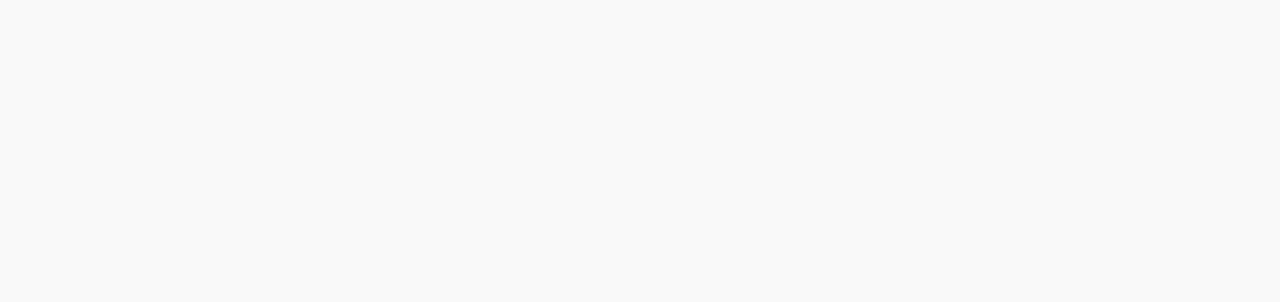
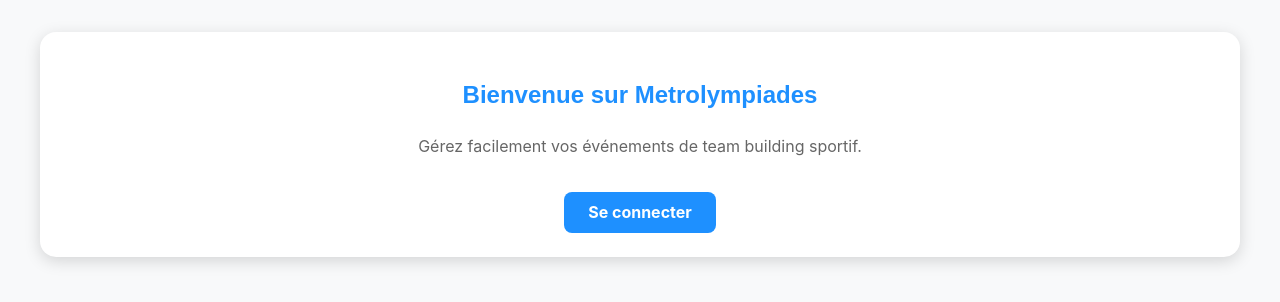
Before and after one commit to SoulLikePlayer/metrolympiade, a Vue app: page / in a window 1280 px wide. Shown: the top 302 px of the page. Built offline with nearby package versions, Linux system fonts and the light colour scheme.

Commit message:
[FEAT] Addition of: -> a home page start
-> a router

-> the default style

```diff
--- a/package.json
+++ b/package.json
@@ -9,7 +9,8 @@
     "preview": "vite preview"
   },
   "dependencies": {
-    "vue": "^3.5.13"
+    "vue": "^3.5.13",
+    "vue-router": "^4.5.0"
   },
   "devDependencies": {
     "@vitejs/plugin-vue": "^5.2.1",
--- a/src/App.vue
+++ b/src/App.vue
@@ -1,3 +1,9 @@
+<template>
+  <div id="app">
+    <RouterView />
+  </div>
+</template>
 
-<template>
-</template>
+<script setup>
+import { RouterView } from 'vue-router';
+</script>
--- /dev/null
+++ b/src/assets/style/HomePage.css
@@ -0,0 +1,39 @@
+.homepage {
+  text-align: center;
+  padding: var(--spacing-xl);
+}
+
+.hero {
+  background-color: var(--bg-light);
+  padding: var(--spacing-lg);
+  border-radius: var(--border-radius-lg);
+  box-shadow: var(--shadow-medium);
+}
+
+h1 {
+  color: var(--primary-color);
+  font-family: var(--font-title);
+}
+
+p {
+  color: var(--text-light);
+}
+
+.btn {
+  display: inline-block;
+  margin-top: var(--spacing-md);
+  padding: var(--spacing-sm) var(--spacing-lg);
+  border-radius: var(--border-radius);
+  text-decoration: none;
+  font-weight: bold;
+}
+
+.btn.primary {
+  background-color: var(--primary-color);
+  color: var(--text-inverted);
+  transition: background 0.3s ease;
+}
+
+.btn.primary:hover {
+  background-color: var(--primary-hover);
+}
--- /dev/null
+++ b/src/pages/HomePage.vue
@@ -0,0 +1,17 @@
+<template>
+  <div class="container homepage fade-in">
+    <section class="hero">
+      <h1>Bienvenue sur Metrolympiades</h1>
+      <p>Gérez facilement vos événements de team building sportif.</p>
+      <RouterLink to="/login" class="btn primary">Se connecter</RouterLink>
+    </section>
+  </div>
+</template>
+
+<script setup>
+import { RouterLink } from 'vue-router';
+</script>
+
+<style scoped>
+@import "../assets/style/HomePage.css";
+</style>
--- /dev/null
+++ b/src/router/index.js
@@ -0,0 +1,17 @@
+import { createRouter, createWebHistory } from 'vue-router';
+import HomeView from '../pages/HomePage.vue';
+
+const routes = [
+  {
+    path: '/',
+    name: 'Home',
+    component: HomeView,
+  },
+];
+
+const router = createRouter({
+  history: createWebHistory(),
+  routes,
+});
+
+export default router;
```
Also changed, not shown: src/main.js (+9 -3 lines), 1 other file (tests, documents, lock files or other folders).
